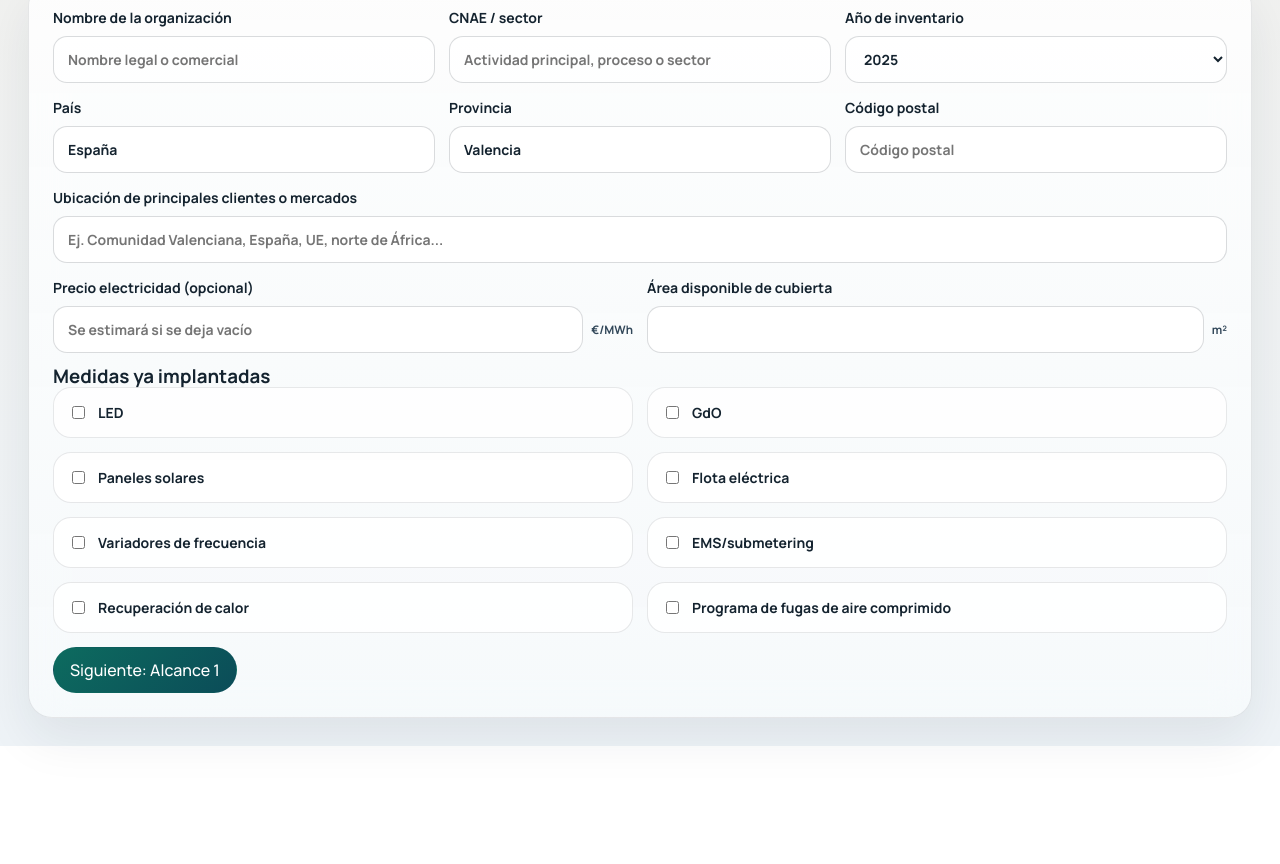
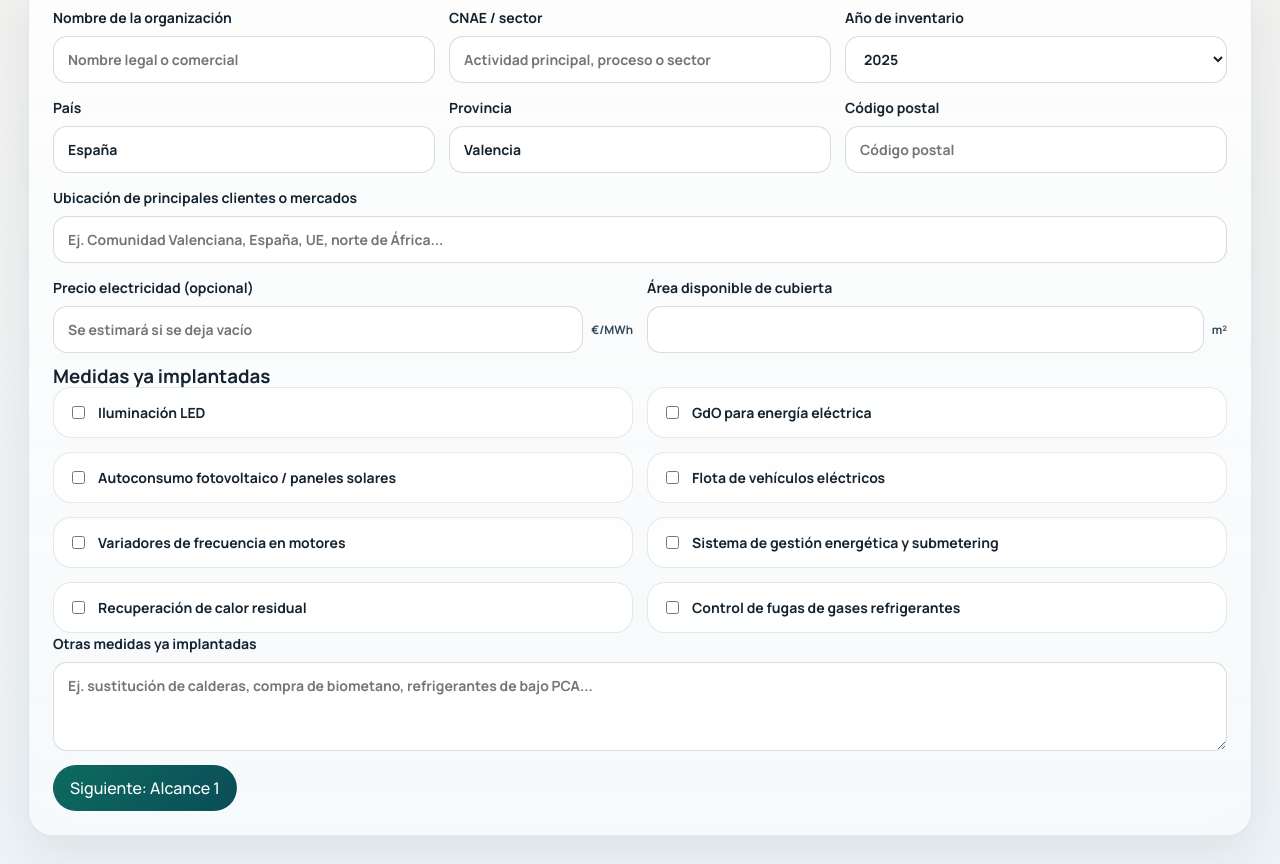
Before and after one commit to carloosfalco/tfg_v2_deploy, a React (Vite) app in the folder frontend/: page /tool in a window 1280 px wide. Shown: the part 946-1810 px from the top of the page. Before the commit the page ends 1692 px from the top, so only its background shows below. Built offline with nearby package versions, Linux system fonts and the light colour scheme; no server answers.

Commit message:
Refine implemented measures blocking

```diff
--- a/frontend/src/components/inputs/CompanyForm.tsx
+++ b/frontend/src/components/inputs/CompanyForm.tsx
@@ -4,14 +4,14 @@ import type { CompanyInputs, MeasureStatus } from "../../types";
 import { parseLocaleNumberInput } from "../../utils/numberInput";
 
 const measures = [
-  "LED",
-  "GdO",
-  "Paneles solares",
-  "Flota eléctrica",
-  "Variadores de frecuencia",
-  "EMS/submetering",
-  "Recuperación de calor",
-  "Programa de fugas de aire comprimido",
+  "Iluminación LED",
+  "GdO para energía eléctrica",
+  "Autoconsumo fotovoltaico / paneles solares",
+  "Flota de vehículos eléctricos",
+  "Variadores de frecuencia en motores",
+  "Sistema de gestión energética y submetering",
+  "Recuperación de calor residual",
+  "Control de fugas de gases refrigerantes",
 ] as const;
 
 type CompanyFormValues = Pick<
@@ -25,6 +25,7 @@ type CompanyFormValues = Pick<
   | "inventory_year"
   | "electricity_price_eur_mwh"
   | "roof_area_m2"
+  | "implemented_other_measures"
 > & {
   implemented_measures: Record<string, MeasureStatus>;
 };
@@ -50,6 +51,7 @@ export function CompanyForm({
       electricity_price_eur_mwh: value.electricity_price_eur_mwh || undefined,
       roof_area_m2: value.roof_area_m2 || undefined,
       implemented_measures: value.implemented_measures,
+      implemented_other_measures: value.implemented_other_measures ?? "",
     },
   });
 
@@ -174,6 +176,14 @@ export function CompanyForm({
             </label>
           ))}
         </div>
+        <label>
+          <span>Otras medidas ya implantadas</span>
+          <textarea
+            {...register("implemented_other_measures")}
+            rows={3}
+            placeholder="Ej. sustitución de calderas, compra de biometano, refrigerantes de bajo PCA..."
+          />
+        </label>
       </div>
 
       <div className="form-actions">
--- a/frontend/src/store/AppState.tsx
+++ b/frontend/src/store/AppState.tsx
@@ -60,15 +60,16 @@ const initialState: AppState = {
     has_submetering: false,
     has_energy_audit: false,
     implemented_measures: {
-      LED: "No",
-      GdO: "No",
-      "Paneles solares": "No",
-      "Flota eléctrica": "No",
-      "Variadores de frecuencia": "No",
-      "EMS/submetering": "No",
-      "Recuperación de calor": "No",
-      "Programa de fugas de aire comprimido": "No",
+      "Iluminación LED": "No",
+      "GdO para energía eléctrica": "No",
+      "Autoconsumo fotovoltaico / paneles solares": "No",
+      "Flota de vehículos eléctricos": "No",
+      "Variadores de frecuencia en motores": "No",
+      "Sistema de gestión energética y submetering": "No",
+      "Recuperación de calor residual": "No",
+      "Control de fugas de gases refrigerantes": "No",
     },
+    implemented_other_measures: "",
   },
   footprint: null,
   pestel: null,
--- a/frontend/src/styles.css
+++ b/frontend/src/styles.css
@@ -48,12 +48,14 @@ a {
 
 button,
 input,
-select {
+select,
+textarea {
   font: inherit;
 }
 
 input,
-select {
+select,
+textarea {
   width: 100%;
   min-width: 0;
   padding: 12px 14px;
@@ -66,9 +68,14 @@ select {
 }
 
 input:focus,
-select:focus {
+select:focus,
+textarea:focus {
   border-color: rgba(13, 107, 95, 0.45);
   box-shadow: 0 0 0 4px rgba(13, 107, 95, 0.12);
+}
+
+textarea {
+  resize: vertical;
 }
 
 button {
--- a/frontend/src/types.ts
+++ b/frontend/src/types.ts
@@ -57,6 +57,7 @@ export interface CompanyInputs {
   has_submetering: boolean;
   has_energy_audit: boolean;
   implemented_measures: Record<string, MeasureStatus>;
+  implemented_other_measures?: string;
 }
 
 export interface CatalogItem {
--- a/frontend/src/types/index.ts
+++ b/frontend/src/types/index.ts
@@ -57,6 +57,7 @@ export interface CompanyInputs {
   has_submetering: boolean;
   has_energy_audit: boolean;
   implemented_measures: Record<string, MeasureStatus>;
+  implemented_other_measures?: string;
 }
 
 export interface FootprintResult {
```
Also changed, not shown: 1 other file (tests, documents, lock files or other folders).
